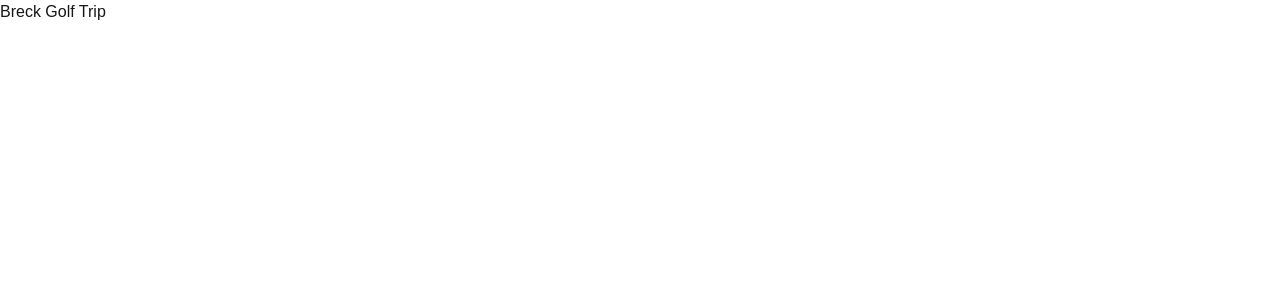
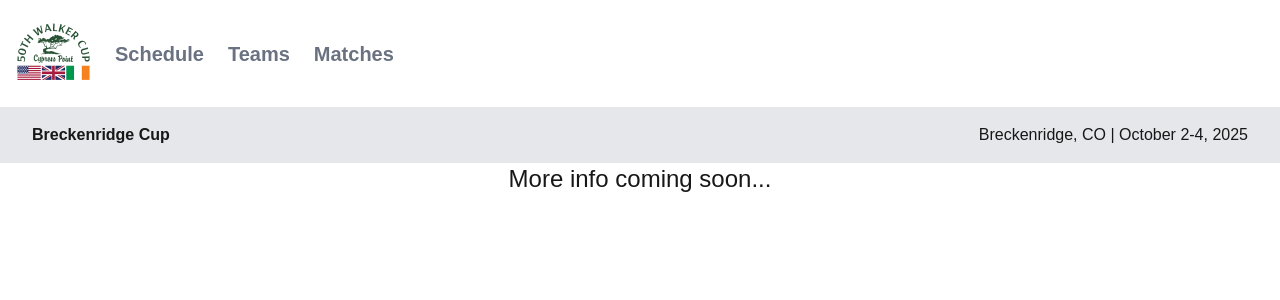
Before and after one commit to MatthewIczkowski/golf-trip, a Next.js app: page / in a window 1280 px wide. Shown: the top 300 px of the page. Built offline with nearby package versions, Linux system fonts and the light colour scheme.

Commit message:
added navbar

```diff
--- /dev/null
+++ b/src/app/components/Navbar.tsx
@@ -0,0 +1,24 @@
+import React from 'react'
+import Image from 'next/image'
+import logo from '../../../public/2025-walker-cup-300x300.png'
+
+const navbar = () => {
+  return (
+    <nav>
+        <ul className="px-4 py-4 flex list-none m-0 gap-6 items-center">
+            <li className="text-2xl font-bold"> <Image src={logo} alt="logo" width={75} height={75} /></li>
+            <li className="text-xl font-semibold text-gray-500 hover:text-black hover:underline hover:underline-offset-8 hover:decoration-gray-500 hover:decoration-3">Schedule</li>
+            <li className="text-xl font-semibold text-gray-500 hover:text-black hover:underline hover:underline-offset-8 hover:decoration-gray-500 hover:decoration-3">Teams</li>
+            <li className="text-xl font-semibold text-gray-500 hover:text-black hover:underline hover:underline-offset-8 hover:decoration-gray-500 hover:decoration-3">Matches</li>
+            {/* <li className="text-xl">Scoring</li> */}
+        </ul>
+        <div className="px-8 py-4 grid grid-cols-1 md:grid-cols-2 bg-gray-200">
+            <div className="flex font-bold md:justify-start">Breckenridge Cup</div>
+            <div className="flex md:justify-end"> Breckenridge, CO | October 2-4, 2025</div>
+
+        </div>
+    </nav>
+  )
+}
+
+export default navbar
--- a/src/app/layout.tsx
+++ b/src/app/layout.tsx
@@ -1,6 +1,7 @@
 import type { Metadata } from "next";
 import { Geist, Geist_Mono } from "next/font/google";
 import "./globals.css";
+import Navbar from "./components/Navbar";
 
 const geistSans = Geist({
   variable: "--font-geist-sans",
@@ -26,6 +27,7 @@ export default function RootLayout({
       <body
         className={`${geistSans.variable} ${geistMono.variable} antialiased`}
       >
+        <Navbar />
         {children}
       </body>
     </html>
--- a/src/app/page.tsx
+++ b/src/app/page.tsx
@@ -2,7 +2,7 @@
 export default function Home() {
   return (
     <div>
-      <h1>Breck Golf Trip</h1>
+      <p className="text-center text-2xl">More info coming soon...</p>
     </div>
   );
 }
```
Also changed, not shown: public/2025-walker-cup-300x300.png (added).
